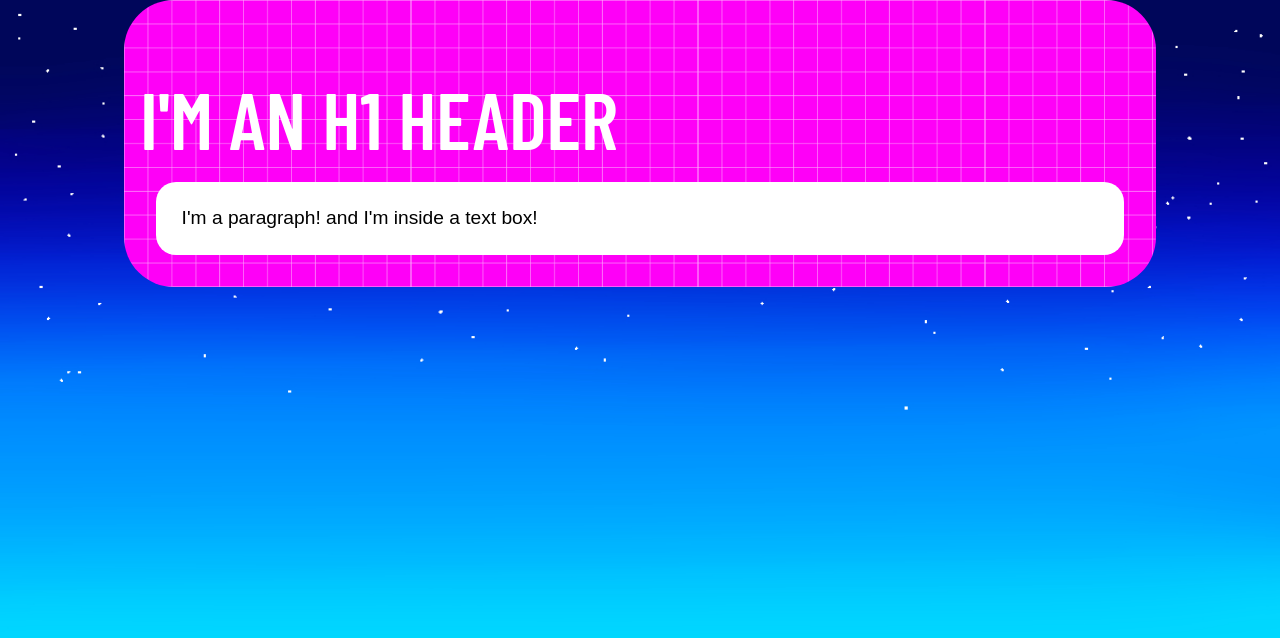
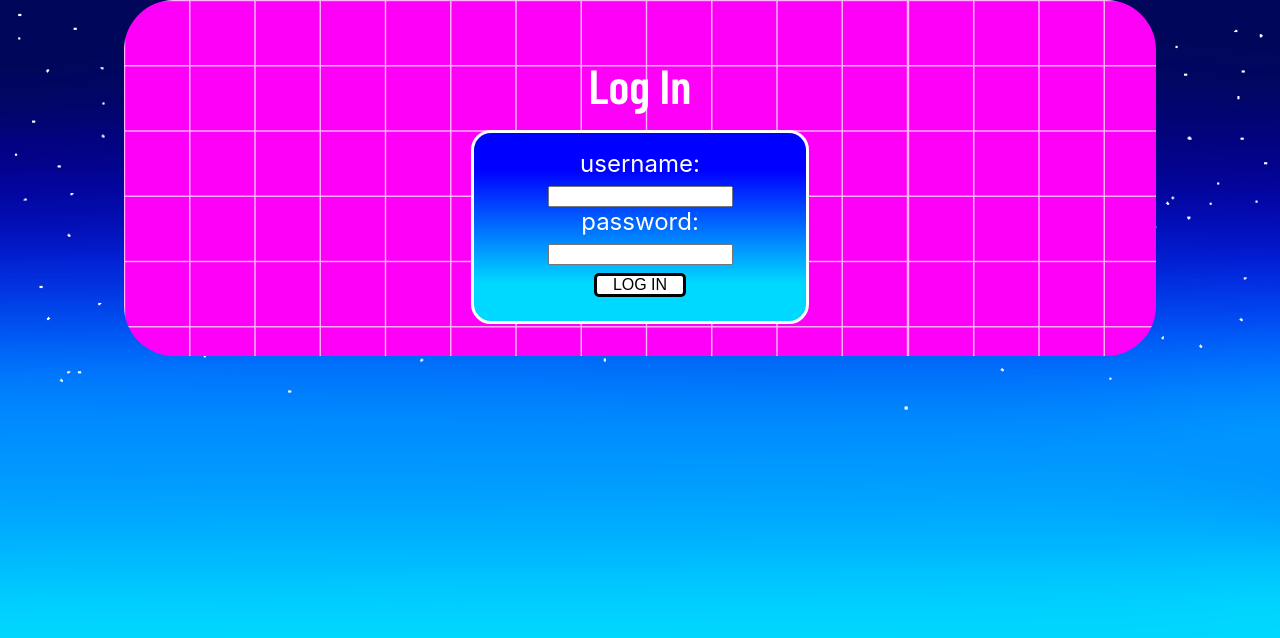
Before and after one commit to Momentum-Team-13/questionbox-team-read-pand-front-end, a React (Create React App) app: page /login in a window 1280 px wide. Shown: the top 638 px of the page. Built offline with nearby package versions, Linux system fonts and the light colour scheme.

Commit message:
login page up, no login functionality

```diff
--- a/package.json
+++ b/package.json
@@ -8,6 +8,7 @@
     "@testing-library/user-event": "^13.5.0",
     "react": "^18.2.0",
     "react-dom": "^18.2.0",
+    "react-router-dom": "^6.3.0",
     "react-scripts": "5.0.1",
     "web-vitals": "^2.1.4"
   },
--- a/src/App.css
+++ b/src/App.css
@@ -40,9 +40,10 @@ body {
   max-width: 1000px;
   margin: auto;
   background-image: url('./images/branding/grid.png');
-  background-size: contain;
+  background-size: cover 100%;
   padding: 1em;
   border-radius: 50px;
+  text-align: center;
 }
 
 .textBox {
@@ -51,6 +52,45 @@ body {
   padding: 1em;
   margin: 1em;
 }
+/* Login Page */
+
+#login-form {
+  background-image: linear-gradient(blue 20%, #00D9FF 80%);
+  border: solid;
+  padding: 1em;
+  border-radius: 20px;
+  border-color: white;
+  max-width: 300px;
+  margin: 1em auto;
+}
+.controls {
+  font-size: 1.5em;
+  color: white;
+}
+
+.form-submit {
+  margin: .5em;
+}
+
+.button {
+  background-color: #ffffff;
+  border: solid;
+  font-size: 1em;
+  text-transform: uppercase;
+  border-radius: 5px;
+  padding: 0em 1em;
+}
+
+.button:hover {
+  cursor: pointer;
+  color: #ffffff;
+  background-color: #000;
+}
+
+.button:active {
+  background-color: #FE00F7;
+  color: white;
+}
 
 
 /* Mobile Sizing */
--- a/src/App.js
+++ b/src/App.js
@@ -1,4 +1,5 @@
 import './App.css';
+import { Link } from "react-router-dom";
 
 function App() {
   return (
@@ -7,7 +8,6 @@ function App() {
     <div className="textBox">
     <p>I'm a paragraph! and I'm inside a text box!</p>
     </div>
-
     </div>
   );
 }
--- a/src/index.js
+++ b/src/index.js
@@ -1,14 +1,19 @@
 import React from 'react';
 import ReactDOM from 'react-dom/client';
+import { BrowserRouter, Routes, Route } from "react-router-dom";
 import './index.css';
 import App from './App';
+import Login from './login.js'
 import reportWebVitals from './reportWebVitals';
 
 const root = ReactDOM.createRoot(document.getElementById('root'));
 root.render(
-  <React.StrictMode>
-    <App />
-  </React.StrictMode>
+  <BrowserRouter>
+  <Routes>
+  <Route path="/" element={<App />} />
+      <Route path="login" element={<Login />} />
+  </Routes>
+  </BrowserRouter>
 );
 
 // If you want to start measuring performance in your app, pass a function
--- /dev/null
+++ b/src/login.js
@@ -0,0 +1,57 @@
+import axios from 'axios'
+import { useState } from 'react'
+
+export const Login = ({setAuth, token }) => {
+  const [username, setUsername] = useState('')
+  const [password, setPassword] = useState('')
+  const [error, setError] = useState(null)
+
+  const handleSubmit = (event) => {
+    event.preventDefault()
+    setError(null)
+    axios
+      .post('https://drf-library-api.herokuapp.com/api/auth/token/login', {
+        username: username,
+        password: password,
+      })
+      .then((res) => {
+        const token = res.data.auth_token
+        setAuth(username, token)
+      })
+  }
+  return (
+    <>  <div className="wrap">
+     <h2>Log In</h2>
+     {error && <div className="error">{error}</div>}
+     <form id="login-form" onSubmit={handleSubmit}>
+       <div className="controls">
+       <label htmlFor="username-field">username: </label>
+       <input
+            id="username-field"
+            onChange={(e) => setUsername(e.target.value)}
+            type="text"
+          />
+       </div>
+       <div className="controls">
+       <label htmlFor="password-field">password: </label>
+          <input
+            id="password-field"
+            onChange={(e) => setPassword(e.target.value)}
+            type="password"
+          />
+       </div>
+       <div className="form-submit">
+          <input type="submit" value="Log In" className="button" />
+        </div>
+     </form>
+    </div>
+    </>
+
+
+  );
+}
+
+
+
+
+export default Login
```
Also changed, not shown: src/components/login.js (deleted, +0 -11 lines), 1 other file (tests, documents, lock files or other folders).
